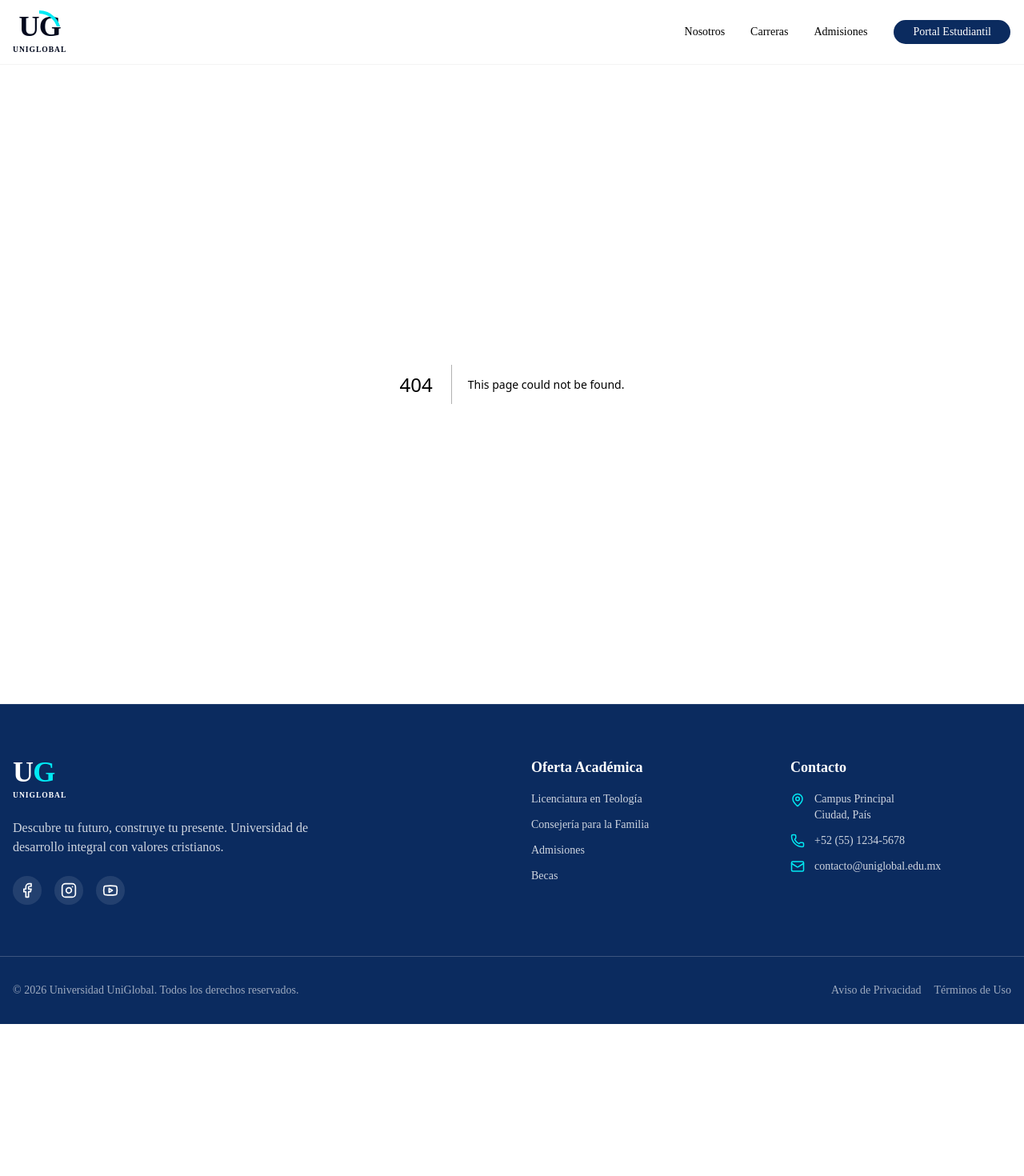
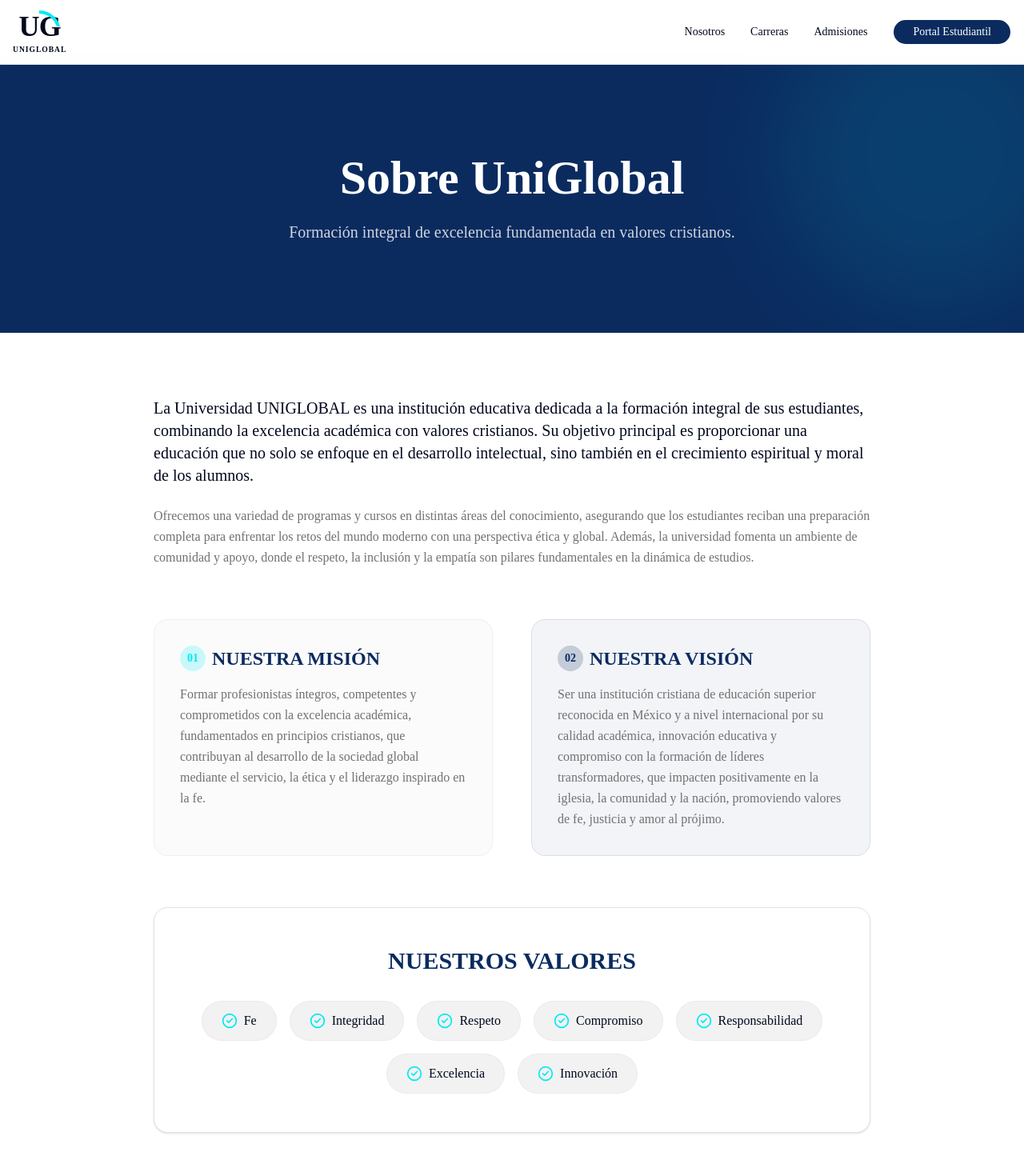
Before and after one commit to universidaduniglobal/antigravity, a Next.js app: page /nosotros in a window 1280 px wide. Before the commit this address had no page. Shown: the top 1470 px of the page at 80% size. Before the commit the page ends 1280 px from the top, so only its background shows below. Built offline with nearby package versions, Linux system fonts and the light colour scheme.

Commit message:
feat: add nosotros page with mission and vision, add link in home page

```diff
--- /dev/null
+++ b/src/app/nosotros/page.tsx
@@ -0,0 +1,90 @@
+import { CheckCircle2 } from "lucide-react";
+import type { Metadata } from "next";
+
+export const metadata: Metadata = {
+  title: "Nosotros | Universidad UniGlobal",
+  description: "Conoce la misión, visión y valores de la Universidad UniGlobal.",
+};
+
+export default function NosotrosPage() {
+  const valores = [
+    "Fe",
+    "Integridad",
+    "Respeto",
+    "Compromiso",
+    "Responsabilidad",
+    "Excelencia",
+    "Innovación"
+  ];
+
+  return (
+    <div className="flex flex-col min-h-screen">
+      {/* Header Section */}
+      <section className="bg-primary text-primary-foreground py-20 md:py-28 relative overflow-hidden">
+        <div className="absolute top-0 right-0 -mr-20 -mt-20 w-96 h-96 bg-accent rounded-full opacity-10 blur-3xl"></div>
+        <div className="container mx-auto px-4 relative z-10">
+          <div className="max-w-3xl mx-auto text-center">
+            <h1 className="text-4xl md:text-6xl font-bold mb-6">Sobre UniGlobal</h1>
+            <p className="text-xl text-primary-foreground/80">
+              Formación integral de excelencia fundamentada en valores cristianos.
+            </p>
+          </div>
+        </div>
+      </section>
+
+      {/* Main Content */}
+      <section className="py-20 bg-background">
+        <div className="container mx-auto px-4">
+          <div className="max-w-4xl mx-auto">
+            <div className="prose prose-lg dark:prose-invert max-w-none text-muted-foreground leading-relaxed mb-16">
+              <p className="text-xl mb-6 text-foreground font-medium">
+                La Universidad UNIGLOBAL es una institución educativa dedicada a la formación integral de sus estudiantes, combinando la excelencia académica con valores cristianos. Su objetivo principal es proporcionar una educación que no solo se enfoque en el desarrollo intelectual, sino también en el crecimiento espiritual y moral de los alumnos.
+              </p>
+              <p>
+                Ofrecemos una variedad de programas y cursos en distintas áreas del conocimiento, asegurando que los estudiantes reciban una preparación completa para enfrentar los retos del mundo moderno con una perspectiva ética y global. Además, la universidad fomenta un ambiente de comunidad y apoyo, donde el respeto, la inclusión y la empatía son pilares fundamentales en la dinámica de estudios.
+              </p>
+            </div>
+
+            <div className="grid md:grid-cols-2 gap-12 mb-16">
+              {/* Misión */}
+              <div className="bg-muted/30 p-8 rounded-3xl border border-border/50">
+                <h2 className="text-2xl font-bold text-primary mb-4 flex items-center gap-2">
+                  <span className="w-8 h-8 rounded-full bg-accent/20 text-accent flex items-center justify-center text-sm">01</span>
+                  NUESTRA MISIÓN
+                </h2>
+                <p className="text-muted-foreground leading-relaxed">
+                  Formar profesionistas íntegros, competentes y comprometidos con la excelencia académica, fundamentados en principios cristianos, que contribuyan al desarrollo de la sociedad global mediante el servicio, la ética y el liderazgo inspirado en la fe.
+                </p>
+              </div>
+
+              {/* Visión */}
+              <div className="bg-primary/5 p-8 rounded-3xl border border-primary/10">
+                <h2 className="text-2xl font-bold text-primary mb-4 flex items-center gap-2">
+                  <span className="w-8 h-8 rounded-full bg-primary/20 text-primary flex items-center justify-center text-sm">02</span>
+                  NUESTRA VISIÓN
+                </h2>
+                <p className="text-muted-foreground leading-relaxed">
+                  Ser una institución cristiana de educación superior reconocida en México y a nivel internacional por su calidad académica, innovación educativa y compromiso con la formación de líderes transformadores, que impacten positivamente en la iglesia, la comunidad y la nación, promoviendo valores de fe, justicia y amor al prójimo.
+                </p>
+              </div>
+            </div>
+
+            {/* Valores */}
+            <div className="bg-background border border-border p-8 md:p-12 rounded-3xl shadow-sm text-center">
+              <h2 className="text-3xl font-bold text-primary mb-8">NUESTROS VALORES</h2>
+              <div className="flex flex-wrap justify-center gap-4">
+                {valores.map((valor, index) => (
+                  <div key={index} className="flex items-center gap-2 bg-muted px-6 py-3 rounded-full text-foreground font-medium hover:bg-accent/10 hover:text-primary transition-colors border border-border/50">
+                    <CheckCircle2 className="w-5 h-5 text-accent" />
+                    {valor}
+                  </div>
+                ))}
+              </div>
+            </div>
+
+          </div>
+        </div>
+      </section>
+    </div>
+  );
+}
--- a/src/app/page.tsx
+++ b/src/app/page.tsx
@@ -47,9 +47,14 @@ export default function Home() {
         <div className="container mx-auto px-4">
           <div className="text-center max-w-2xl mx-auto mb-16">
             <h2 className="text-3xl md:text-4xl font-bold mb-4 text-primary">¿Por qué elegir UniGlobal?</h2>
-            <p className="text-muted-foreground text-lg">
+            <p className="text-muted-foreground text-lg mb-8">
               Nos enfocamos en un desarrollo completo del individuo, combinando excelencia académica con una sólida base moral y espiritual.
             </p>
+            <Link href="/nosotros">
+              <Button size="lg" className="rounded-full bg-primary text-primary-foreground hover:bg-primary/90 px-8">
+                Conoce más <ChevronRight className="ml-2 h-4 w-4" />
+              </Button>
+            </Link>
           </div>
 
           <div className="grid grid-cols-1 md:grid-cols-3 gap-8">
```
